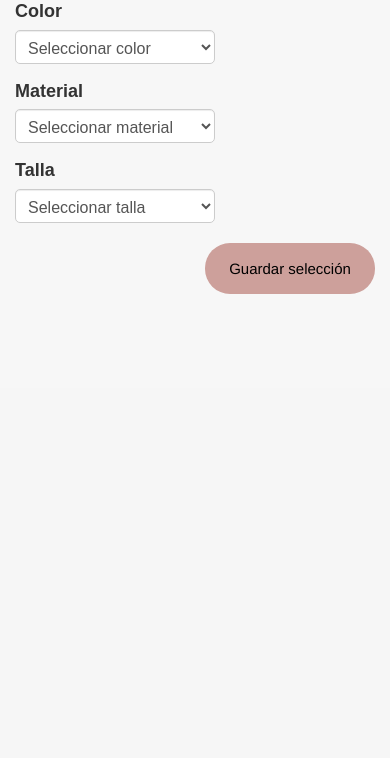
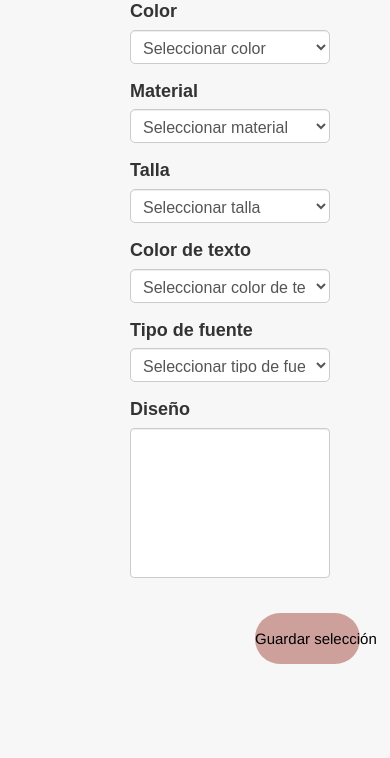
Before and after one commit to SantiagoArias229/Moda_Peluda, a Django app: page /create-collar/ in a window 390 px wide. Shown: the part 620-1378 px from the top of the page. Before the commit the page ends 914 px from the top, so only its background shows below. Run offline with Django 5.2, Linux system fonts and the light colour scheme; data comes from the database, SQL or seed files in the repository; some libraries are stand-ins or nearby versions.

Commit message:
Personalizacion collares. V

```diff
--- a/products/forms.py
+++ b/products/forms.py
@@ -11,4 +11,4 @@ class ProductForm(forms.ModelForm):
 class CollarForm(forms.ModelForm):
     class Meta:
         model=models.Collar
-        fields=['material','color','talla']
+        fields=['material','color','size', 'text_color', 'font_type', 'design']
--- a/products/models.py
+++ b/products/models.py
@@ -13,14 +13,14 @@ class Product(models.Model):
 
 class Collar(models.Model):
 
-    OPCIONES_MATERIAL = [
+    MATERIAL_OPTIONS = [
         ('Algodón', 'Algodón'),
         ('Poliéster', 'Poliéster'),
         ('Cuero', 'Cuero'),
         ('Metálico', 'Metálico'),
     ]
 
-    OPCIONES_COLOR = [
+    COLOR_OPTIONS = [
         ('Negro', 'Negro'),
         ('Blanco', 'Blanco'),
         ('Rojo', 'Rojo'),
@@ -30,15 +30,32 @@ class Collar(models.Model):
         ('Morado', 'Morado'),
     ]
 
-    OPCIONES_TALLA = [
+    SIZE_OPTIONS = [
         ('Pequeño', 'Pequeño'),
         ('Mediano', 'Mediano'),
         ('Grande', 'Grande'),
     ]
 
-    material = models.CharField(max_length=30, choices=OPCIONES_MATERIAL)
-    color = models.CharField(max_length=30, choices=OPCIONES_COLOR)
-    talla = models.CharField(max_length=30, choices=OPCIONES_TALLA)
+    TEXT_COLOR_OPTIONS = [
+        ('Negro', 'Negro'),
+        ('Rojo', 'Rojo'),
+        ('Azul', 'Azul'),
+        ('Verde', 'Verde'),
+        ('Rosado', 'Rosado'),
+        ('Morado', 'Morado'),
+    ]
 
+    FONT_TYPE_OPTIONS = [
+        ('Impact', 'Impact'),
+        ('Verdana', 'Verdana'),
+        ('Comic Sans MS', 'Comic Sans MS'),
+    ]
+    material = models.CharField(max_length=30, choices=MATERIAL_OPTIONS)
+    color = models.CharField(max_length=30, choices=COLOR_OPTIONS)
+    size = models.CharField(max_length=30, choices=SIZE_OPTIONS)
+
+    text_color = models.CharField(max_length=30, choices=TEXT_COLOR_OPTIONS, null=True)
+    font_type = models.CharField(max_length=30, choices=FONT_TYPE_OPTIONS, null=True)
+    design = models.CharField(max_length= 100, null=True)
     def __str__(self):
-        return self.id
+        return str(self.id)
--- a/products/views.py
+++ b/products/views.py
@@ -4,13 +4,12 @@ from django.contrib.auth.decorators import login_required
 from . import forms,models
 
 
-# Create your views here.
+
 def home_view(request):
     products=models.Product.objects.all()
     return render(request,'customer_home.html',{'products':products})
 
-##----------------------CUIDADO NO OLVIAR!!!!!!!!!!!!!!!!---------------------------------
-##CUANDO CREE EL LOGIN DE ADMIN SE HABILITA ESTA FUNCION @login_required(login_url='adminlogin')
+
 @login_required
 def crate_product_view(request):
     product_form=forms.ProductForm()
@@ -21,14 +20,14 @@ def crate_product_view(request):
         return HttpResponseRedirect('..')
     return render(request,'products/create_product.html',{'productForm':product_form})
 
-##----------------------CUIDADO NO OLVIAR!!!!!!!!!!!!!!!!---------------------------------
+
 @login_required
 def delete_product_view(request,pk):
     product=models.Product.objects.get(id=pk)
     product.delete()
     return HttpResponseRedirect('..')
 
-##----------------------CUIDADO NO OLVIAR!!!!!!!!!!!!!!!!---------------------------------
+
 @login_required
 def update_product_view(request,pk):
     product=models.Product.objects.get(id=pk)
@@ -45,13 +44,14 @@ def update_product_view(request,pk):
 
 
 def product_detail_view(request, pk):
+    collar = models.Collar.objects.all()
     try:
         product = models.Product.objects.get(id=pk)
     except models.Product.DoesNotExist:
         # Manejo de error si el producto no existe
         return HttpResponseNotFound("Producto no encontrado")
 
-    return render(request, 'products/detail.html', {'product': product})
+    return render(request, 'products/detail.html', {'product': product,'collar': collar})
 
 def create_collar_view(request):
     product = get_object_or_404(models.Product, pk=1)
@@ -59,7 +59,7 @@ def create_collar_view(request):
         collar_form = forms.CollarForm(request.POST, request.FILES)
         if collar_form.is_valid():
             collar_form.save()
-            return redirect('..')  # Redirecciona a donde desees
+            return redirect('..')
     else:
         collar_form = forms.CollarForm()
     return render(request, 'products/create_collar.html', {'product': product, 'collar_form': collar_form})
--- a/templates/products/create_collar.html
+++ b/templates/products/create_collar.html
@@ -4,13 +4,12 @@
 
 <head>
     <style>
-
         .top-margin {
             margin-top: 70px;
         }
+
         .product-body {
             margin-left: 100px;
-
         }
 
         .product-body img {
@@ -42,10 +41,10 @@
             background-color: #fff;
         }
 
-
         .form-group select option[disabled] {
             display: none;
         }
+
         .form-group select option[selected] {
             display: none;
         }
@@ -67,6 +66,12 @@
             justify-content: flex-end;
             margin-top: 20px;
         }
+
+        #id_design {
+            resize: none;
+            width: 200px;
+            height: 150px;
+        }
     </style>
 
 </head>
@@ -74,17 +79,16 @@
 <div class="col-md-4">
     <div class="product-body">
         <div class="card border-0">
-            <h5>{{ product.name}}</h5>
+            <h5>{{ product.name }}</h5>
             <img src="{% static product.product_image.url %}" alt="{{ product.name }}" class="img-fluid rounded-start">
         </div>
-    </div>
-</div>
-<div>
         <form method="post" enctype="multipart/form-data">
             {% csrf_token %}
             <div class="container register-form">
                 <div class="form">
                     <div class="form-content">
+                        <div class="row">
+                            <div class="col-md-4">
                                 <div class="form-group">
                                     <label for="id_color">Color</label>
                                     <select name="color" id="id_color" required class="form-control">
@@ -94,6 +98,8 @@
                                         {% endfor %}
                                     </select>
                                 </div>
+                            </div>
+                            <div class="col-md-4">
                                 <div class="form-group">
                                     <label for="id_material">Material</label>
                                     <select name="material" id="id_material" required class="form-control">
@@ -103,14 +109,48 @@
                                         {% endfor %}
                                     </select>
                                 </div>
+                            </div>
+                            <div class="col-md-4">
                                 <div class="form-group">
-                        <label for="id_talla">Talla</label>
-                        <select name="talla" id="id_talla" required class="form-control">
+                                    <label for="id_size">Talla</label>
+                                    <select name="size" id="id_size" required class="form-control">
                                         <option value="" disabled selected>Seleccionar talla</option>
-                            {% for choice in collar_form.fields.talla.choices %}
+                                        {% for choice in collar_form.fields.size.choices %}
                                             <option value="{{ choice.0 }}">{{ choice.1 }}</option>
                                         {% endfor %}
                                     </select>
+                                </div>
+                            </div>
+                        </div>
+                        <div class="row">
+                            <div class="col-md-4">
+                                <div class="form-group">
+                                    <label for="id_text_color">Color de texto</label>
+                                    <select name="text_color" id="id_text_color" required class="form-control">
+                                        <option value="" disabled selected>Seleccionar color de texto</option>
+                                        {% for choice in collar_form.fields.text_color.choices %}
+                                            <option value="{{ choice.0 }}">{{ choice.1 }}</option>
+                                        {% endfor %}
+                                    </select>
+                                </div>
+                            </div>
+                            <div class="col-md-4">
+                                <div class="form-group">
+                                    <label for="id_font_type">Tipo de fuente</label>
+                                    <select name="font_type" id="id_font_type" required class="form-control">
+                                        <option value="" disabled selected>Seleccionar tipo de fuente</option>
+                                        {% for choice in collar_form.fields.font_type.choices %}
+                                            <option value="{{ choice.0 }}">{{ choice.1 }}</option>
+                                        {% endfor %}
+                                    </select>
+                                </div>
+                            </div>
+                            <div class="col-md-4">
+                                <div class="form-group">
+                                    <label for="id_design">Diseño</label>
+                                    <textarea name="design" id="id_design" required class="form-control"></textarea>
+                                </div>
+                            </div>
                         </div>
                         <div class="button-container">
                             <button type="submit" class="btn save">Guardar selección</button>
@@ -120,4 +160,8 @@
             </div>
         </form>
     </div>
+</div>
+<div>
+
+</div>
 {% endblock content %}
```
Also changed, not shown: templates/products/detail.html (+37 -1 lines), db.sqlite3, products/migrations/0005_rename_talla_collar_size.py (added), products/migrations/0006_collar_design_collar_font_type_collar_text_color.py (added). Lines whose indentation alone changed are shown as unchanged.
